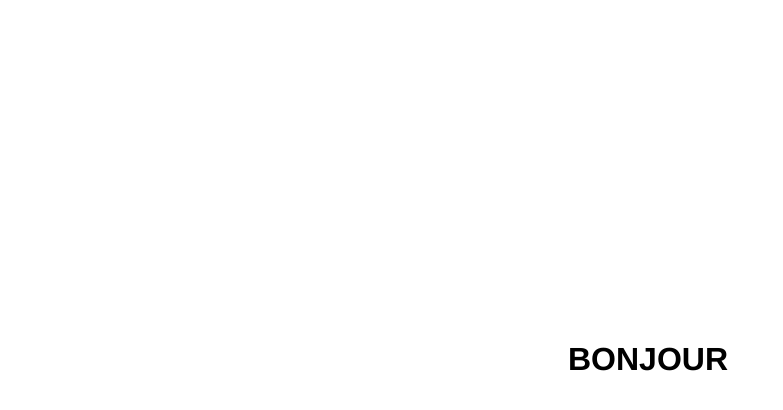
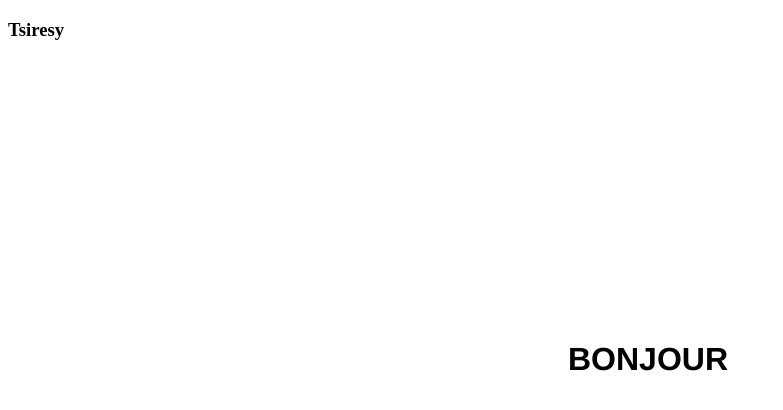
Before and after one commit to rabekototsiresy/g-skool, a plain HTML site: page index.html in a window 1280 px wide. Shown: the whole page, without its empty margins (0-783 px from the left). Drawn offline with Linux system fonts and the light colour scheme.

Commit message:
ajout du nom tsiresy

```diff
--- a/index.html
+++ b/index.html
@@ -17,5 +17,6 @@
 </head>
 <body>
   <h1>BONJOUR</h1>
+  <h3>Tsiresy</h3>
 </body>
 </html>
```
